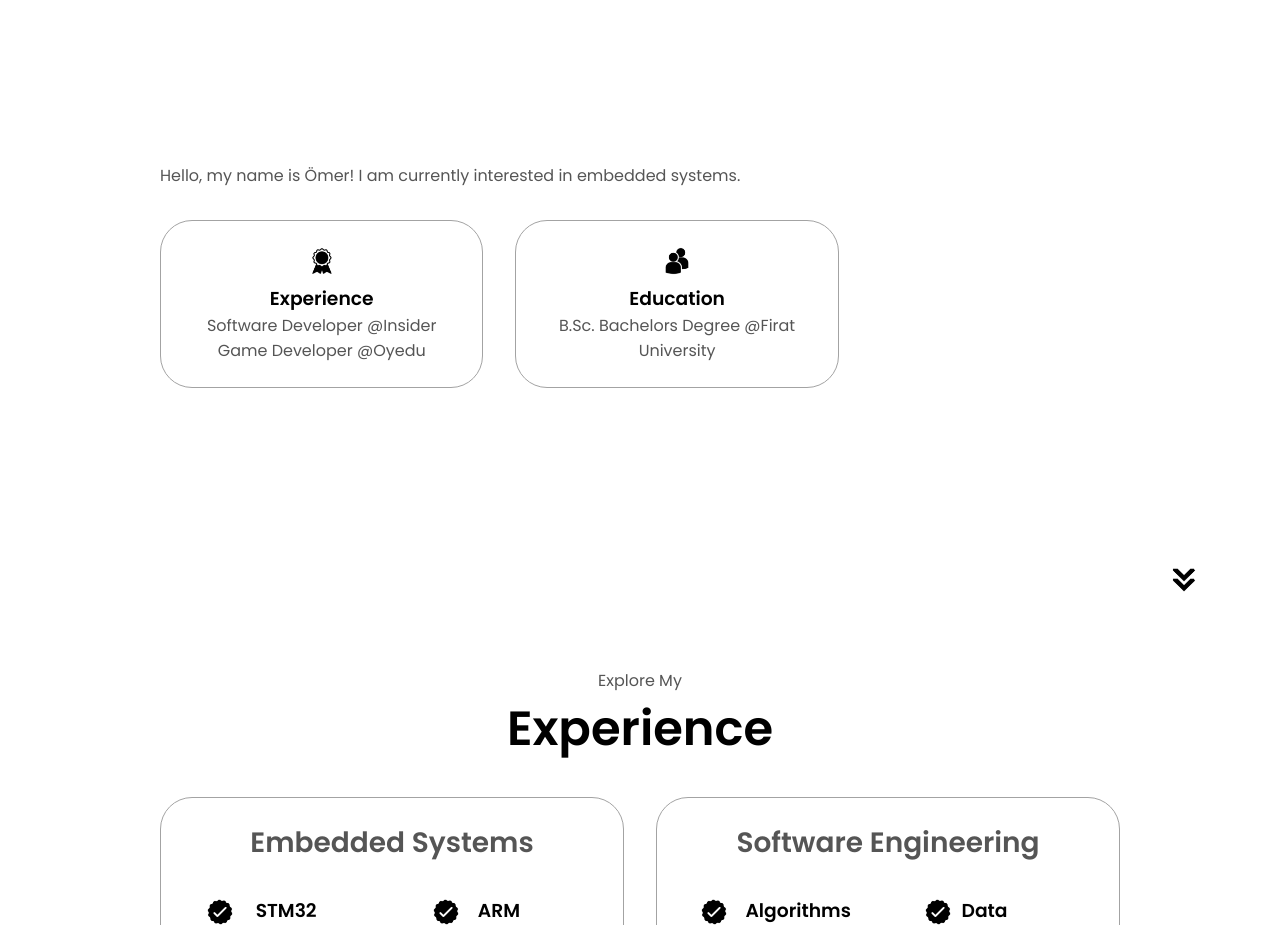
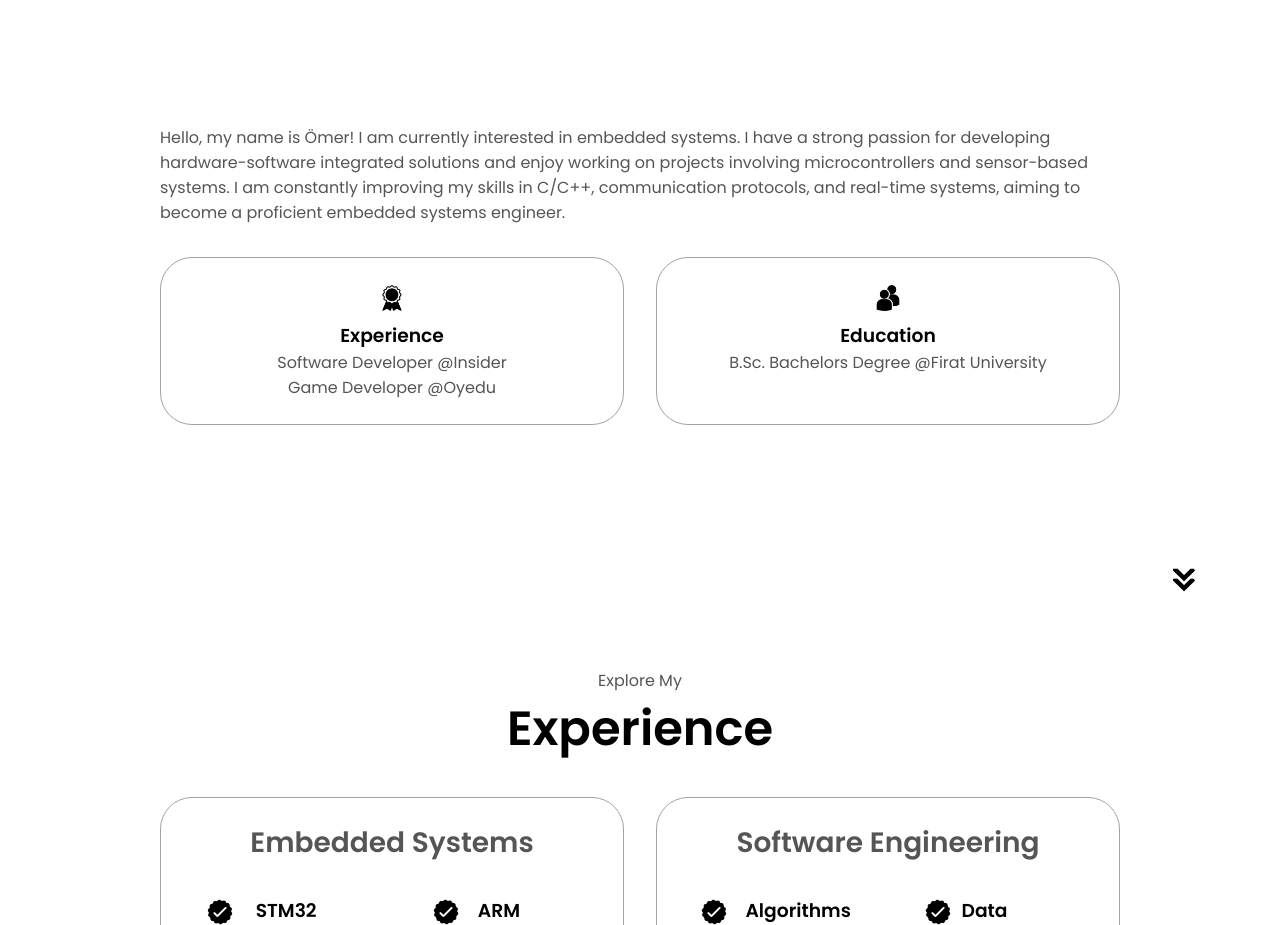
Before and after one commit to omertektas/home, a plain HTML site: page index.html in a window 1280 px wide. Shown: the part 1028-1953 px from the top of the page. Drawn offline with Linux system fonts and the light colour scheme.

Commit message:
Update index.html

```diff
--- a/index.html
+++ b/index.html
@@ -78,7 +78,7 @@
         <div class="about-details-container">
           <div class="text-container">
             <p>
-              Hello, my name is Ömer! I am currently interested in embedded systems.
+              Hello, my name is Ömer! I am currently interested in embedded systems. I have a strong passion for developing hardware-software integrated solutions and enjoy working on projects involving microcontrollers and sensor-based systems. I am constantly improving my skills in C/C++, communication protocols, and real-time systems, aiming to become a proficient embedded systems engineer.
             </p>
           </div>
           <div class="about-containers">
```
